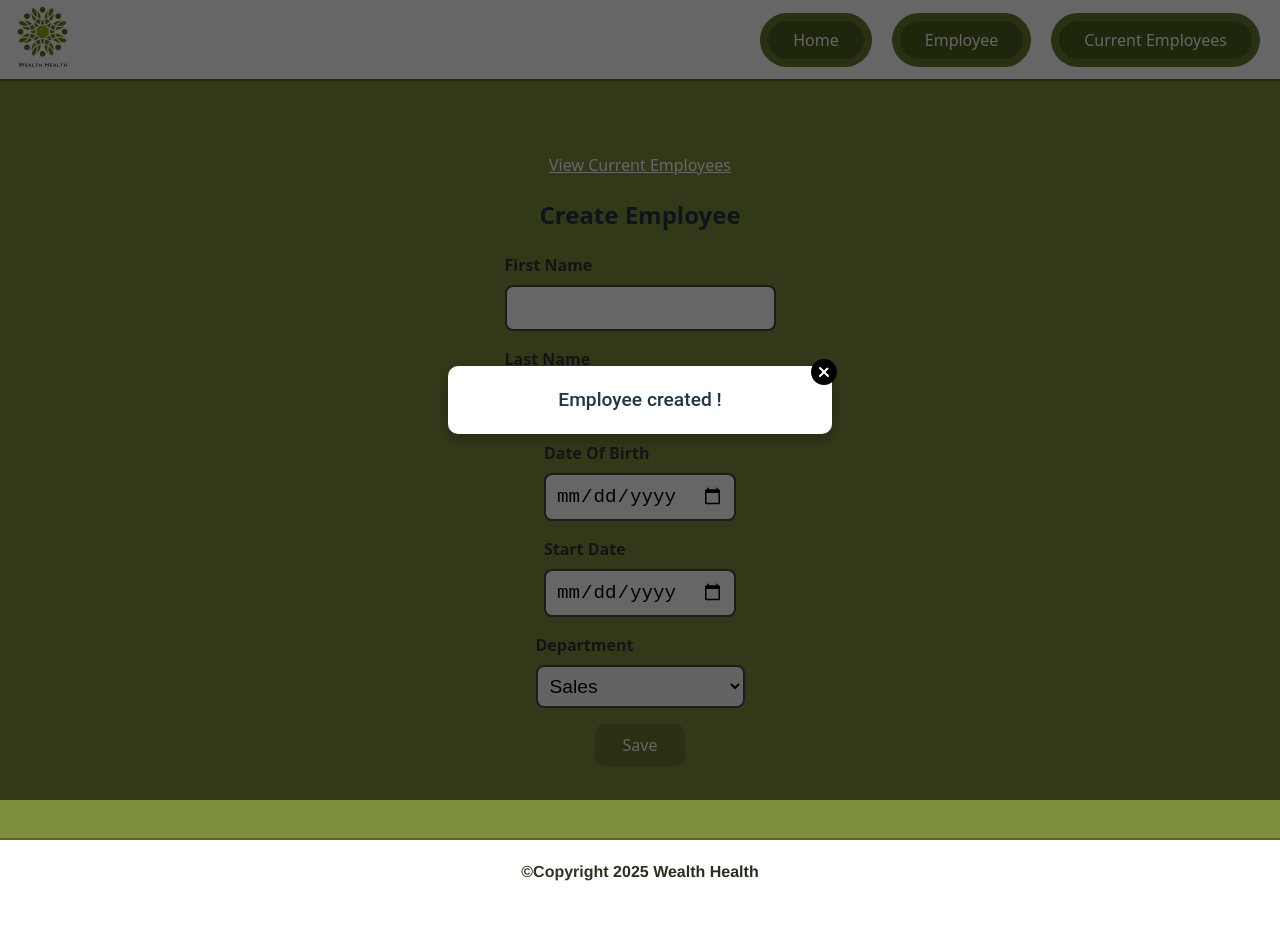
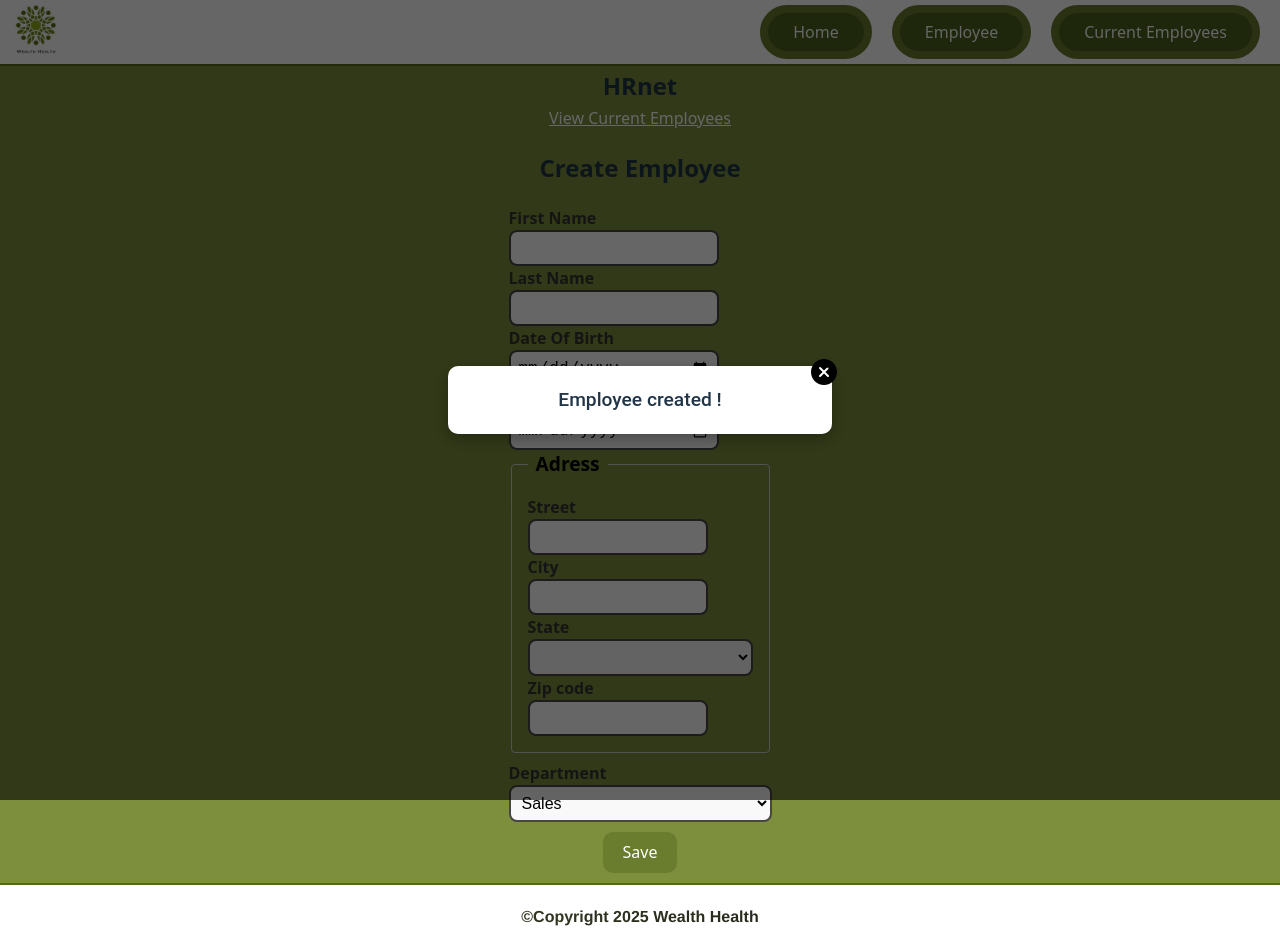
Before and after one commit to Daiba-yume/Project_14_WH, a React (Vite) app in the folder Frontend/: page /employee in a window 1280 px wide. Before the commit the page ends 904 px from the top, so only its background shows below. Built offline with nearby package versions, Linux system fonts and the light colour scheme.

Commit message:
Add form page employee and corrections

```diff
--- a/Frontend/src/components/Form/Form.jsx
+++ b/Frontend/src/components/Form/Form.jsx
@@ -2,24 +2,33 @@ import InputField from "../../utils/Input/InputField";
 import SelectField from "../../utils/Select/SelectField";
 import { Link } from "react-router-dom";
 import "./Form.scss";
+import FieldSet from "../../utils/Field/FieldSet";
 
 function Form() {
   return (
-    <form className="form">
+    <div className="formContainer">
+      <h1>HRnet</h1>
       <Link to="/employeeList" className="employeeList">
         View Current Employees
       </Link>
       <h2>Create Employee</h2>
-
+      <form className="form">
         <InputField id="firstName" label="First Name" />
         <InputField id="lastName" label="Last Name" />
         <InputField id="dateOfBirth" label="Date Of Birth" type="date" />
         <InputField id="startDate" label="Start Date" type="date" />
 
+        <FieldSet legend="Adress">
+          <InputField id="street" label="Street" />
+          <InputField id="city" label="City" />
+          <SelectField id="state" label="State" />
+          <InputField id="zip-code" label="Zip code" type="number" />
+        </FieldSet>
+
         <SelectField
           id="department"
           label="Department"
-        option={[
+          options={[
             "Sales",
             "Marketing",
             "Engineering",
@@ -30,6 +39,7 @@ function Form() {
 
         <button type="submit">Save</button>
       </form>
+    </div>
   );
 }
 
--- a/Frontend/src/components/Form/Form.scss
+++ b/Frontend/src/components/Form/Form.scss
@@ -1,19 +1,26 @@
+.formContainer {
+  display: flex;
+  flex-direction: column;
+  align-items: center;
+  padding-bottom: 10px;
+  h1 {
+    font-size: 24px;
+    line-height: 0;
+  }
+  .employeeList {
+    text-decoration: underline;
+    color: white;
+  }
+
   .form {
     display: flex;
     flex-direction: column;
     align-items: center;
     box-sizing: border-box;
-  padding: 4.5rem;
-  background-color: #7d8f3d;
-  .employeeList {
-    text-decoration: underline;
-    color: white;
-  }
     button {
-    padding: 10px 20px;
+      margin-top: 10px;
       font-size: 16px;
       border: none;
-    width: 8%;
       background-color: #6a7c2e;
       color: white;
       cursor: pointer;
@@ -25,3 +32,4 @@
       transform: scale(1.05);
     }
   }
+}
--- a/Frontend/src/components/Header/Header.scss
+++ b/Frontend/src/components/Header/Header.scss
@@ -5,7 +5,7 @@
   padding-left: 10px;
   border-bottom: 2px solid #55691d;
   .logo {
-    width: 50%;
+    width: 40%;
   }
   .navContainer {
     display: flex;
--- a/Frontend/src/index.css
+++ b/Frontend/src/index.css
@@ -21,13 +21,18 @@ a {
 a:hover {
   color: #535bf2;
 }
+html,
+body {
+  height: 100%;
+  margin: 0;
+  padding: 0;
+}
 
 body {
   margin: 0;
   display: block;
   place-items: unset;
   min-width: unset;
-  min-height: unset;
 }
 
 h1 {
--- a/Frontend/src/pages/Home/Employee.jsx
+++ b/Frontend/src/pages/Home/Employee.jsx
@@ -1,6 +1,7 @@
 import React from "react";
 import Form from "../../components/Form/Form";
 import Modal from "../../components/Modal/Modal";
+import "./Employee.scss";
 
 function Employee() {
   return (
--- /dev/null
+++ b/Frontend/src/pages/Home/Employee.scss
@@ -0,0 +1,6 @@
+section {
+  display: flex;
+  justify-content: center;
+  align-items: center;
+  background-color: #7d8f3d;
+}
--- a/Frontend/src/pages/Landing/Landing.scss
+++ b/Frontend/src/pages/Landing/Landing.scss
@@ -1,4 +1,6 @@
 .container {
+  display: flex;
+  flex-direction: column;
   text-align: center;
   background-color: #7d8f3d;
   padding: 18.5rem;
--- /dev/null
+++ b/Frontend/src/utils/Field/FieldSet.jsx
@@ -0,0 +1,12 @@
+import "./FieldSet.scss";
+
+const FieldSet = ({ legend, children }) => {
+  return (
+    <fieldset className="fieldset">
+      <legend>{legend}</legend>
+      {children}
+    </fieldset>
+  );
+};
+
+export default FieldSet;
--- /dev/null
+++ b/Frontend/src/utils/Field/FieldSet.scss
@@ -0,0 +1,15 @@
+.fieldset {
+  display: flex;
+  flex-direction: column;
+  border: 1px solid #ccc;
+  padding: 1rem;
+  margin-bottom: 0.5rem;
+  border-radius: 4px;
+
+  legend {
+    font-size: 1.2rem;
+    font-weight: 600;
+    color: #000;
+    padding: 0 0.5rem;
+  }
+}
--- a/Frontend/src/utils/Input/InputField.scss
+++ b/Frontend/src/utils/Input/InputField.scss
@@ -2,30 +2,22 @@
   display: flex;
   flex-direction: column;
   text-align: left;
-  margin-bottom: 1rem;
+  width: 100%;
 }
 
 .inputWrapper label {
   font-weight: bold;
   color: #333;
-  margin-bottom: 0.5rem;
 }
 
 .inputWrapper input,
 .inputWrapper select {
-  padding: 10px;
-  font-size: 1.2rem;
+  padding: 7px;
+  font-size: 1rem;
   border: 1px solid #ccc;
   border-radius: 8px;
-  width: 100%;
+  width: 80%;
   box-sizing: border-box;
   transition: border-color 0.3s ease;
   border: 2px solid #484545;
 }
-
-/* Focus sur les champs de saisie et les select */
-.inputWrapper input:focus,
-.inputWrapper select:focus {
-  border-color: #00bc77;
-  outline: none;
-}
--- a/Frontend/src/utils/Select/SelectField.jsx
+++ b/Frontend/src/utils/Select/SelectField.jsx
@@ -1,10 +1,10 @@
 import "./SelectField.scss";
-function SelectField({ id, label, option }) {
+function SelectField({ id, label, options = [] }) {
   return (
     <div className="inputWrapper">
       <label>{label}</label>
       <select id={id}>
-        {option.map((opt, i) => (
+        {options.map((opt, i) => (
           <option key={i}>{opt}</option>
         ))}
       </select>
--- a/Frontend/src/utils/Select/SelectField.scss
+++ b/Frontend/src/utils/Select/SelectField.scss
@@ -1,6 +1,4 @@
 .inputWrapper select {
-  padding: 8px;
-  font-size: 1.2rem;
   border: 2px solid #484545;
   border-radius: 8px;
   background-color: #f9f9f9;
```
Lines whose indentation alone changed are shown as unchanged.
